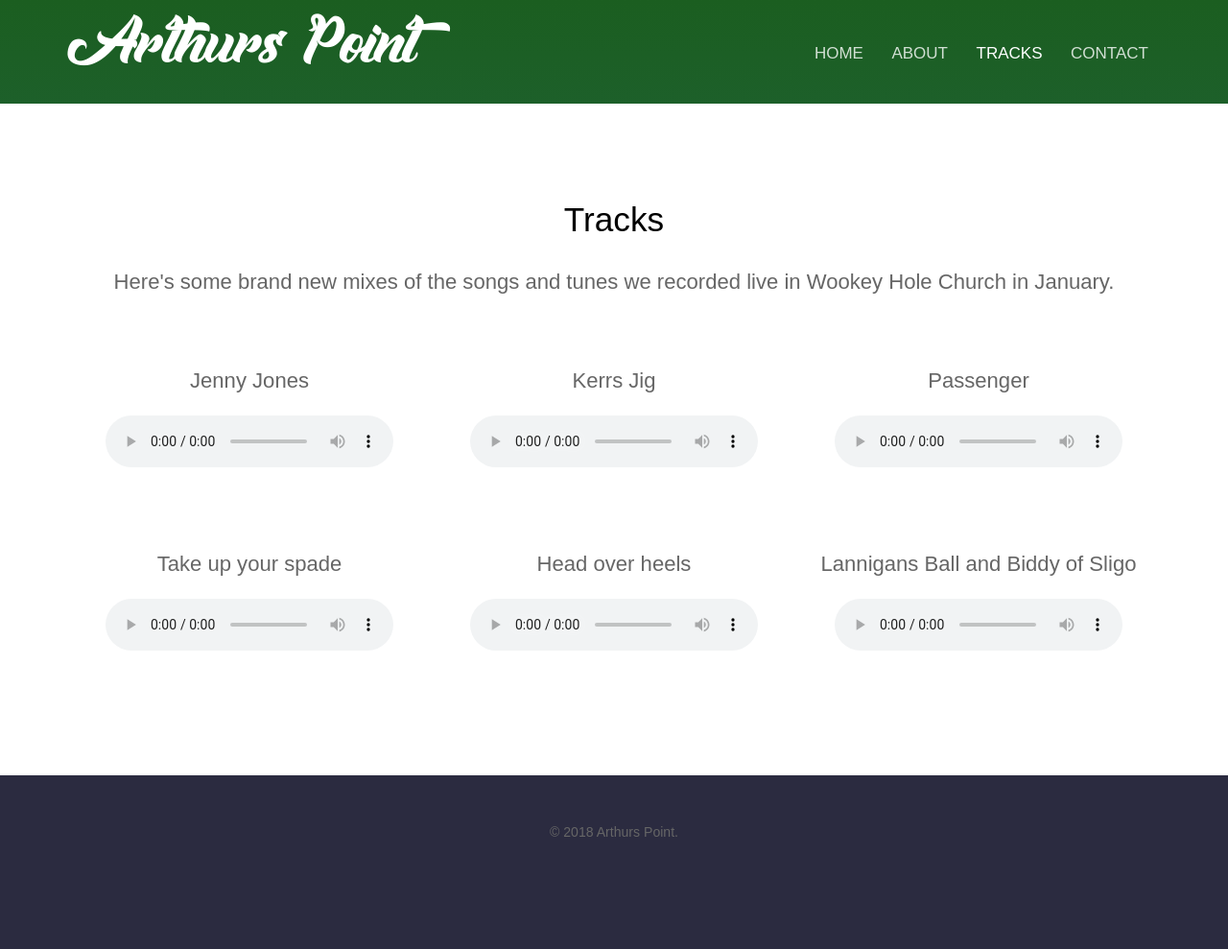
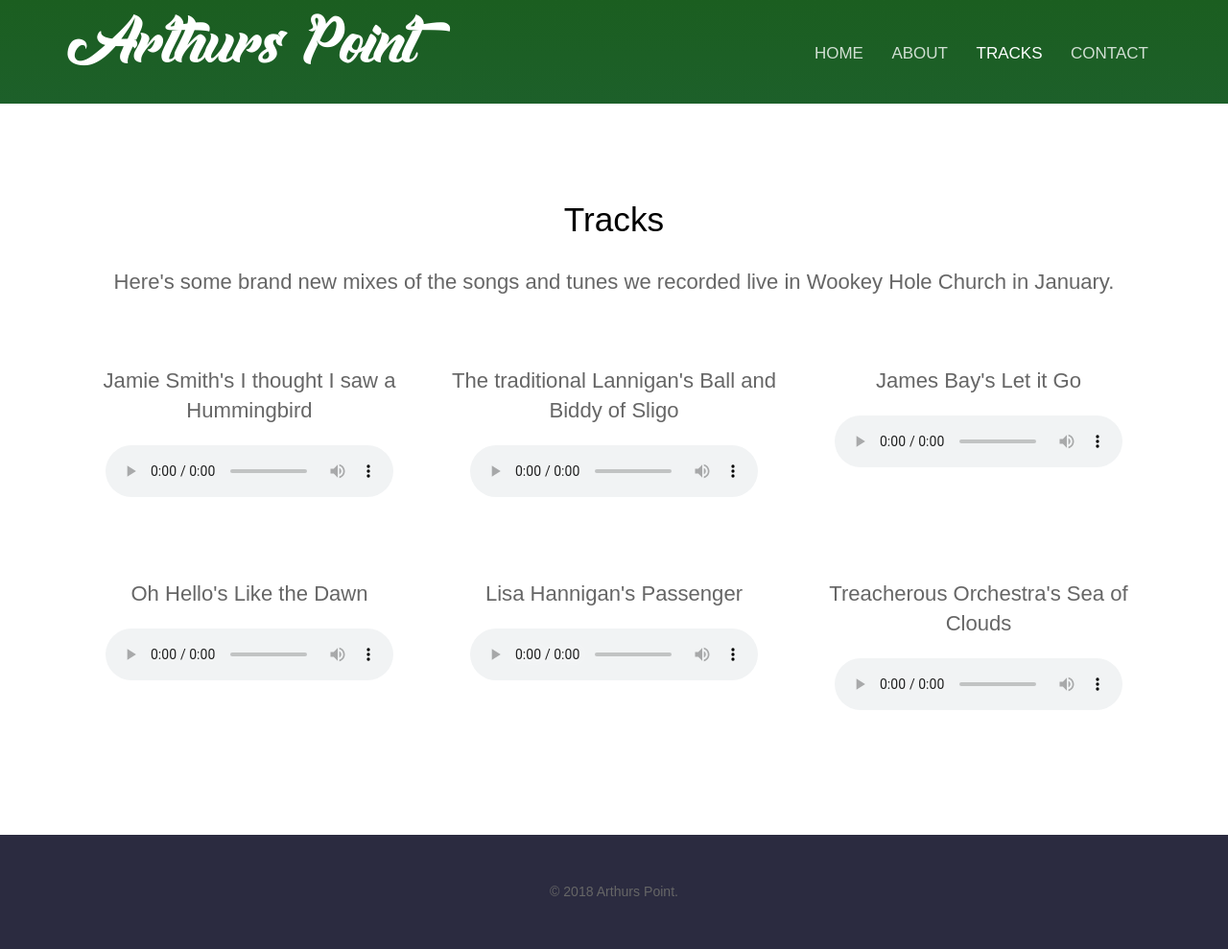
Before and after one commit to arthurspoint/arthurspoint.github.io, a Jekyll site: the page built from tracks.html, in a window 1280 px wide. Shown: the whole page at 96% size. Built offline with Jekyll 4.4.1, drawn with Linux system fonts in a browser that asks for light colours; before the commit the page ends 928 px from its top, so only the background shows below that.

Commit message:
Update tracks.html

```diff
--- a/tracks.html
+++ b/tracks.html
@@ -3,6 +3,20 @@ title: Tracks
 heading: Tracks
 description: Here's some brand new mixes of the songs and tunes we recorded live in Wookey Hole Church in January.
 songs:
+- url: HUMMINGBIRD.mp3
+  name: Jamie Smith's I thought I saw a Hummingbird
+- url: LANNIGANS_BALL_AND_BIDDY_OF_SLIGO.mp3
+  name: The traditional Lannigan's Ball and Biddy of Sligo
+- url: LET_IT_GO.mp3
+  name: James Bay's Let it Go
+- url: LIKE_THE_DAWN.mp3
+  name: Oh Hello's Like the Dawn
+- url: PASSENGER.mp3
+  name: Lisa Hannigan's Passenger
+- url: SEA_OF_CLOUDS.mp3
+  name: Treacherous Orchestra's Sea of Clouds
+
+old_songs:
 - url: jenny-jones.mp3
   name: Jenny Jones
 - name: Kerrs Jig
```
